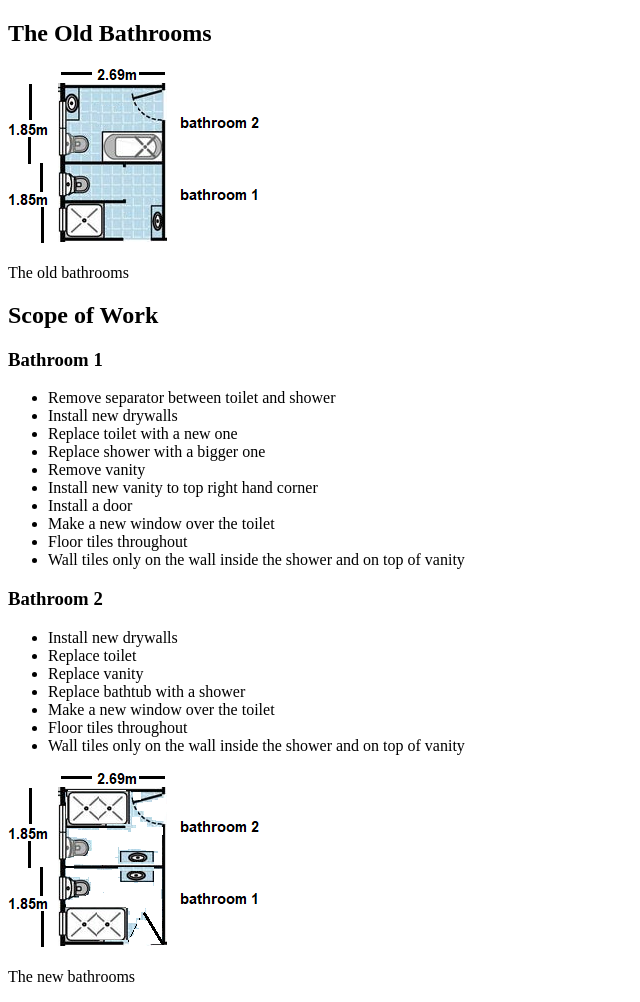
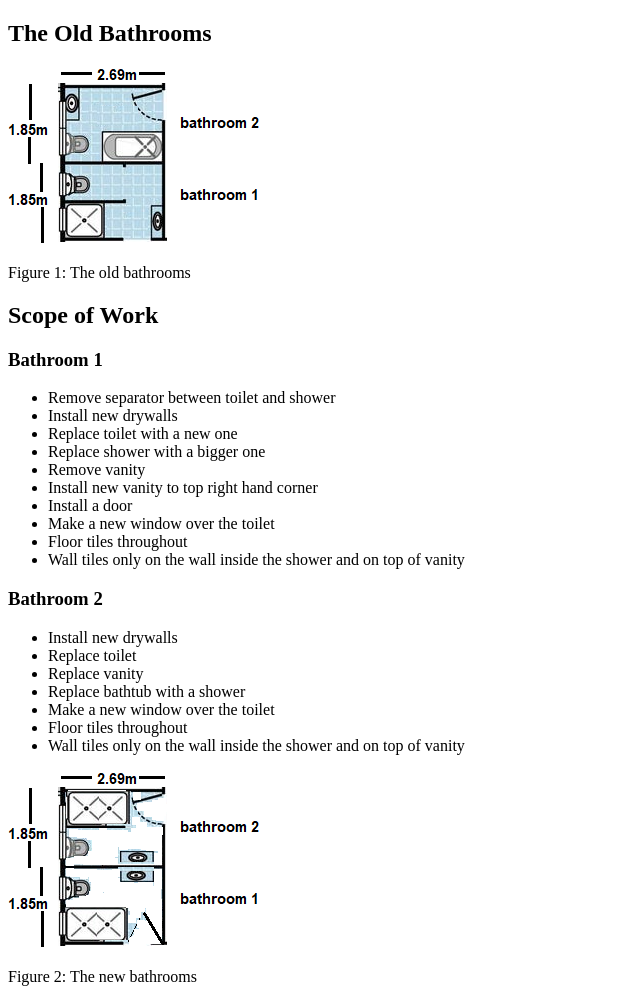
Before and after one commit to budi-kurniawan/budi-kurniawan.github.io, a plain HTML site: page bathroom.html in a window 1280 px wide. Shown: the whole page, without its empty margins (0-640 px from the left). Drawn offline with Linux system fonts and the light colour scheme.

Commit message:
added bathroom.html

```diff
--- a/bathroom.html
+++ b/bathroom.html
@@ -10,7 +10,7 @@
 
 <p>
 <img src='img/old.png'/>
-<figcaption>The old bathrooms</figcaption>
+<figcaption>Figure 1: The old bathrooms</figcaption>
 </p>
 
 <h2>Scope of Work</h2>
@@ -43,7 +43,7 @@
 
 <p>
 <img src='img/new.png'/>
-<figcaption>The new bathrooms</figcaption>
+<figcaption>Figure 2: The new bathrooms</figcaption>
 </p>
 </body>
 </html>
```
